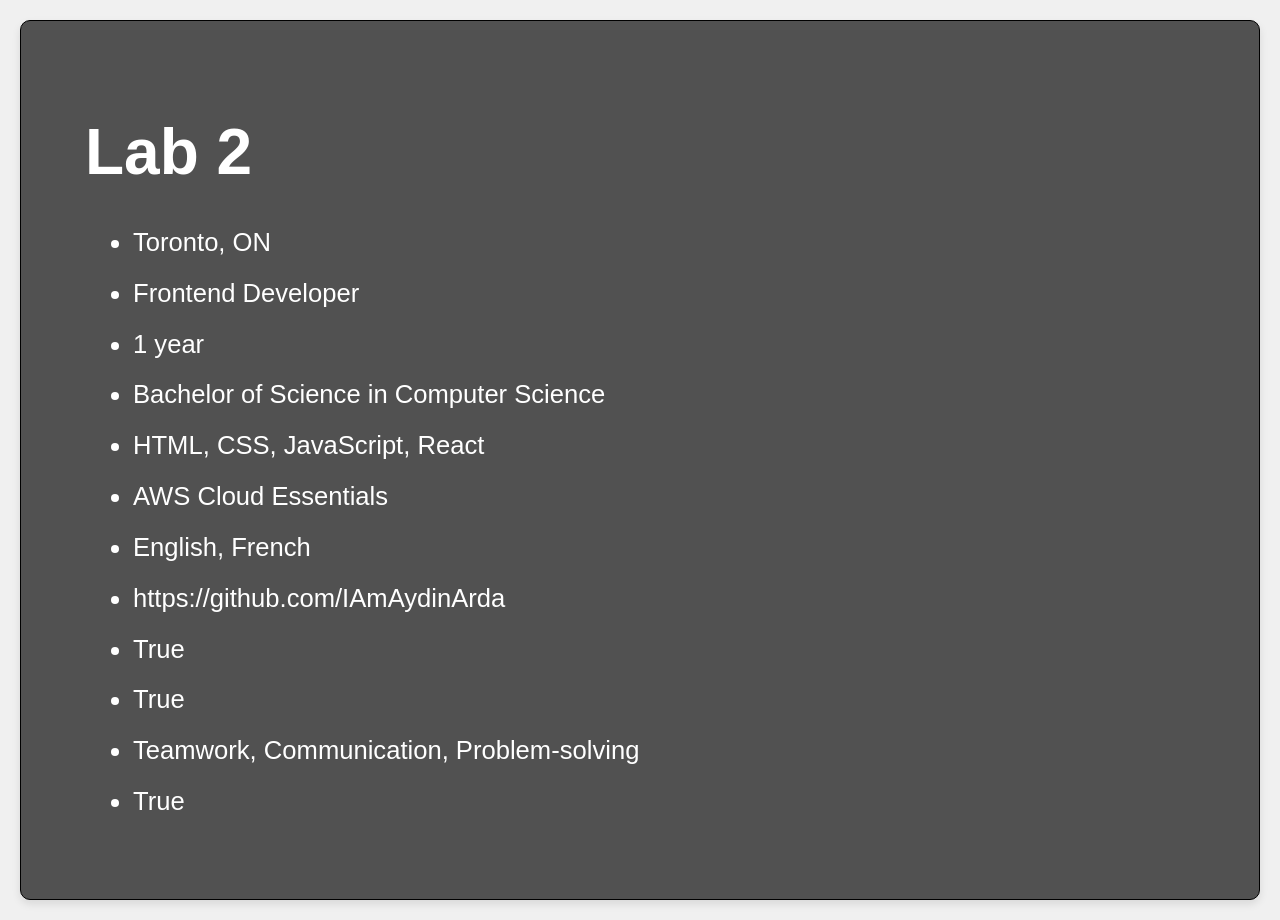
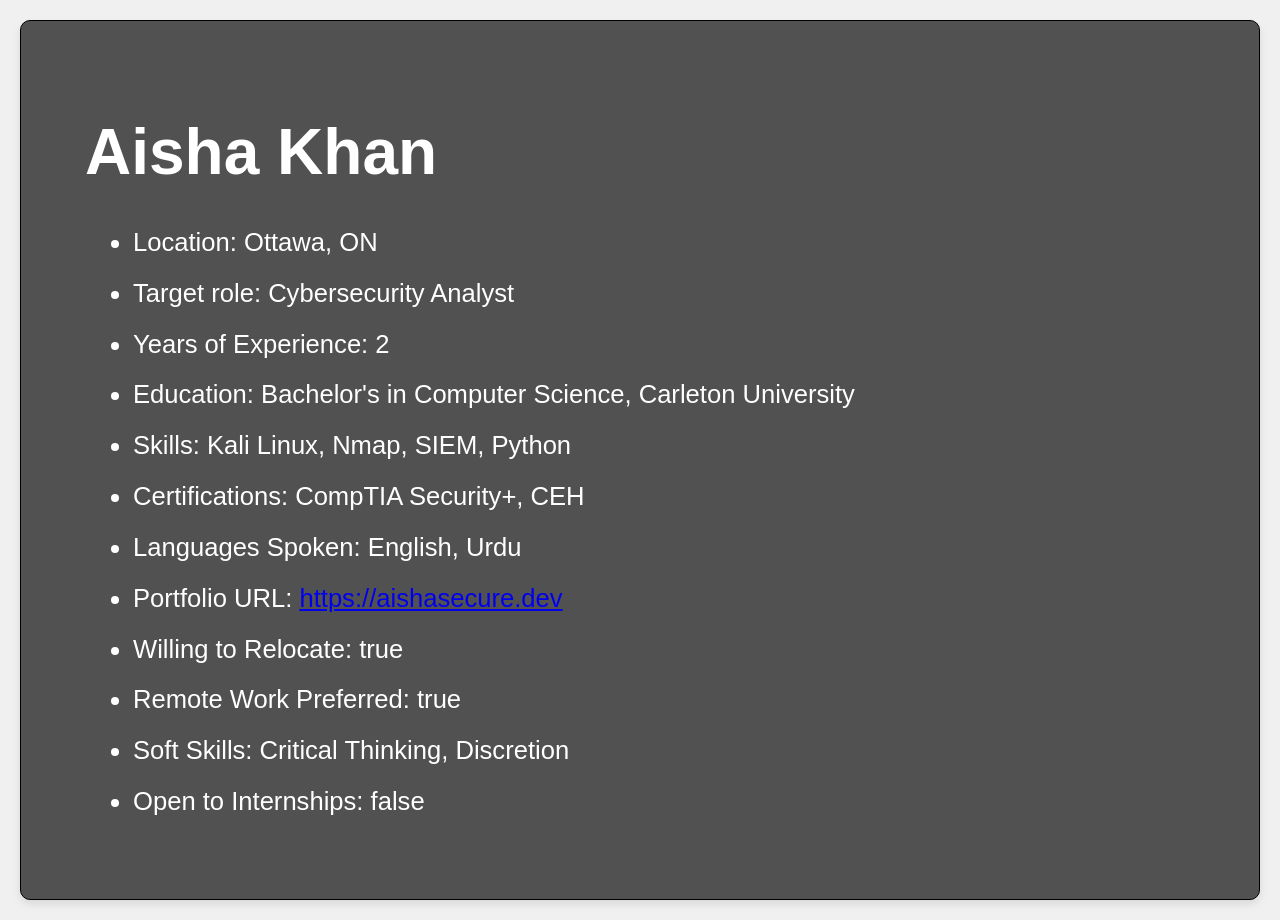
Before and after one commit to IAmAydinArda/Lab2-ClientJava, a plain HTML site: page index.html in a window 1280 px wide. Drawn offline with Linux system fonts and the light colour scheme.

Commit message:
fix js and rename the title

```diff
--- a/index.html
+++ b/index.html
@@ -5,10 +5,11 @@
     <meta name="viewport" content="width=device-width, initial-scale=1.0">
     <title>Application Profile Cards | Lab 2</title>
     <link rel="stylesheet" href="handsome.css">
+    <script src="js/script.js" defer></script>
 </head>
 <body>
   <div class="container">
-    <h1 id="title">Lab 2</h1>
+    <h1 id="title">Aisha Khan</h1>
     <ul>
       <li id="location">Toronto, ON</li>
       <li id="role">Frontend Developer</li>
--- a/js/script.js
+++ b/js/script.js
@@ -31,14 +31,14 @@ let info = new Applicant(
 )
 
 document.getElementById("location").textContent = `Location: ${info.location}`;
-document.getElementById("role").textContent = `Target role: ${info.targetRole}`;
+document.getElementById("role").textContent = `Target role: ${info.role}`;
 document.getElementById("experience").textContent = `Years of Experience: ${info.experience}`;
 document.getElementById("education").textContent = `Education: ${info.education}`;
 document.getElementById("skills").textContent = `Skills: ${info.skills.join(", ")}`;
 document.getElementById("certifications").textContent = `Certifications: ${info.certifications.join(", ")}`;
 document.getElementById("languages").textContent = `Languages Spoken: ${info.languages.join(", ")}`;
-document.getElementById("portfolio").innerHTML = `Portfolio URL: <a href="${info.portfolio}" target="_blank">${aisha.portfolioURL}</a>`;
-document.getElementById("relocate").textContent = `Willing to Relocate ${info.willingToRelocate}`;
+document.getElementById("portfolio").innerHTML = `Portfolio URL: <a href=# target="_blank">${info.portfolio}</a>`;
+document.getElementById("relocate").textContent = `Willing to Relocate: ${info.relocate}`;
 document.getElementById("remote").textContent = `Remote Work Preferred: ${info.remote}`;
 document.getElementById("soft_skills").textContent = `Soft Skills: ${info.soft_skills.join(", ")}`;
 document.getElementById("internship").textContent = `Open to Internships: ${info.internship}`;
```
